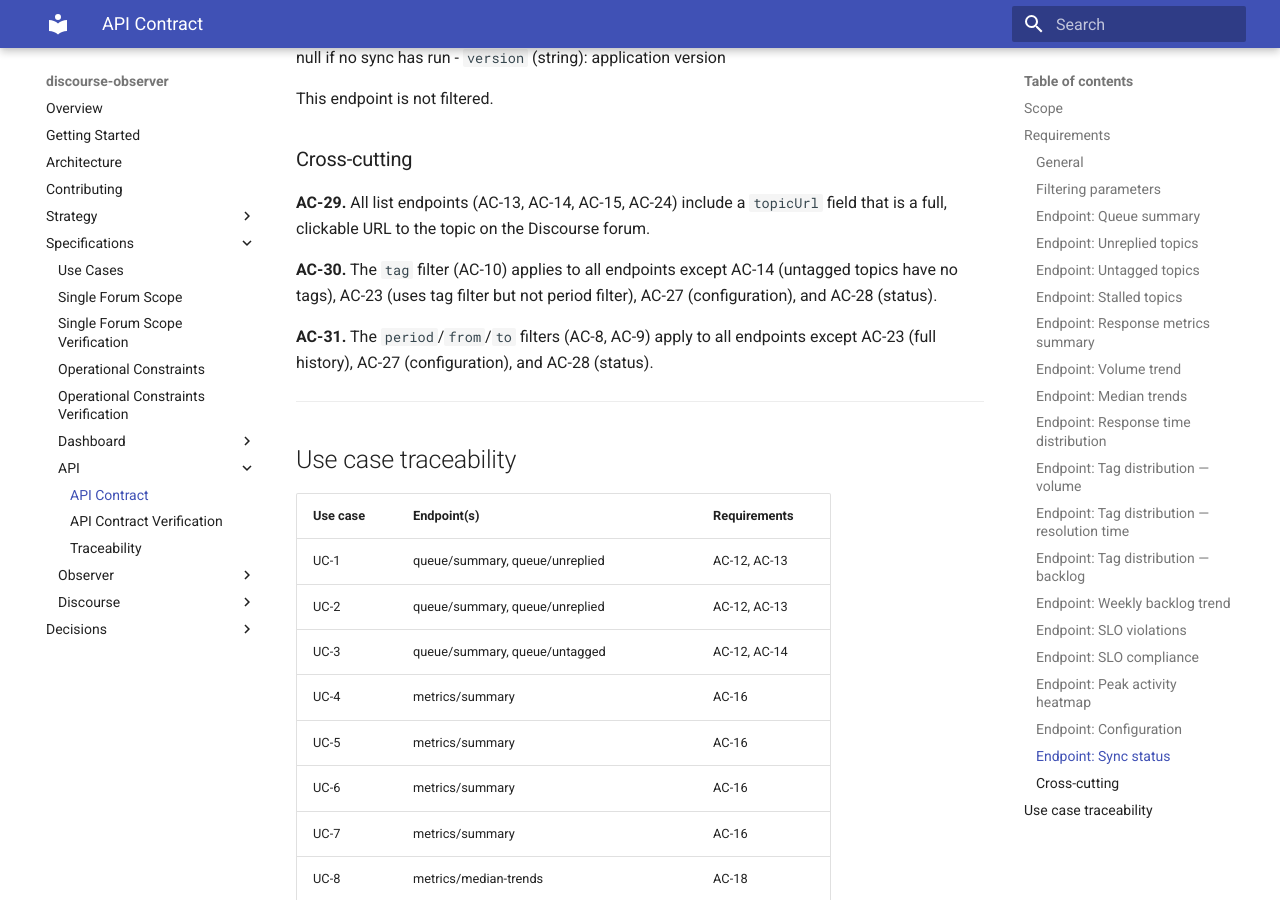
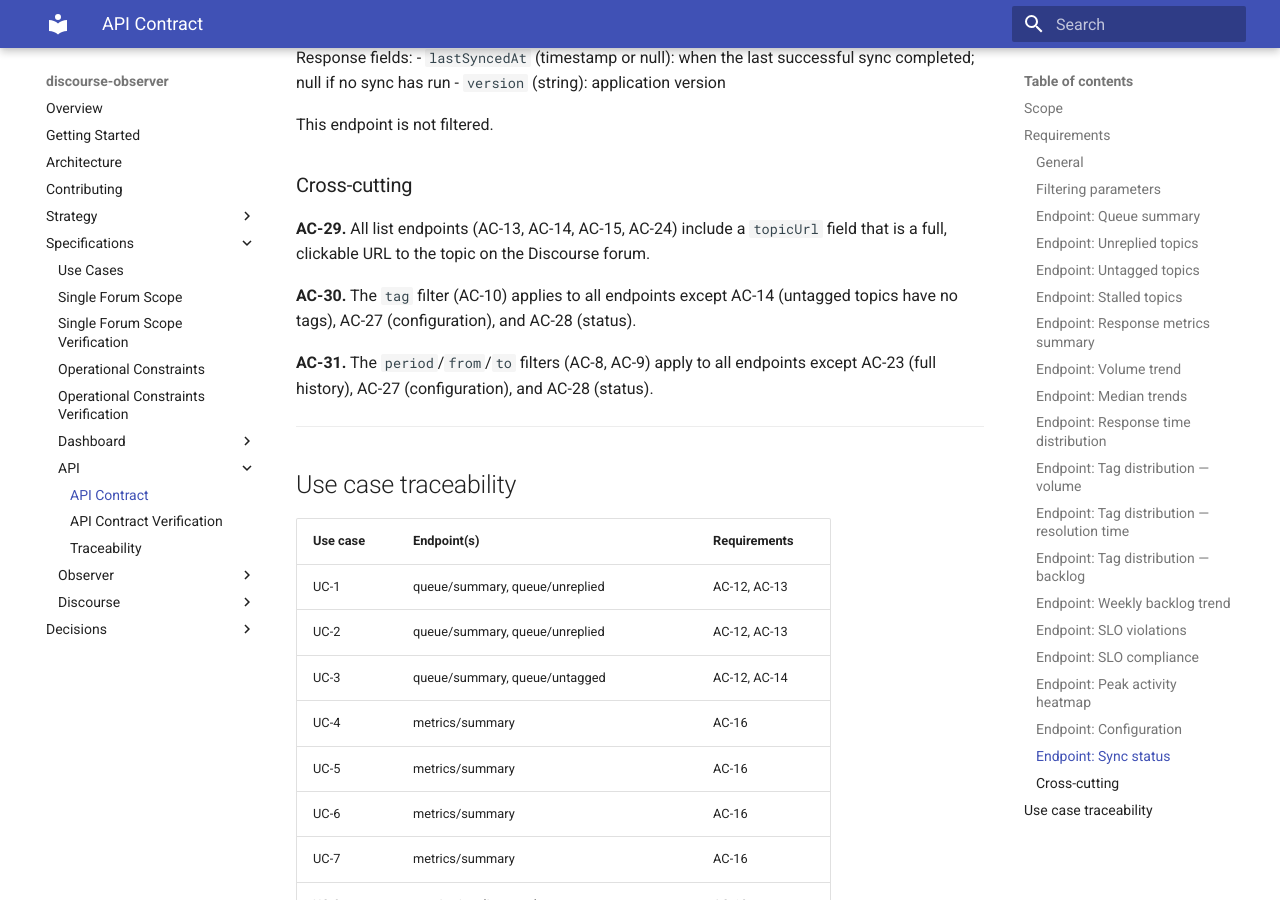
Before and after one commit to MorganDigitalAsyncTransparency/community, an MkDocs documentation site: the page built from discourse-observer/specs/api/api-contract.md, in a window 1280 px wide and 900 px high, scrolled down 7005 px. Built offline with MkDocs 1.6.1 and Material for MkDocs 9.7.7, drawn with Linux system fonts in a browser that asks for light colours; some of the changed text lies outside the part shown.

Commit message:
Fix Phase 6 review findings in API contract
- Rename ambiguous 'tag' field to 'strictestTag' in stalled endpoint
- Clarify from/to must be provided together and from <= to (AC-9)
- Fix AC-30 contradiction: backlog-trend does support tag filter

Co-Authored-By: Claude Opus 4.6 (1M context) <noreply@anthropic.com>

```diff
--- a/discourse-observer/specs/api/api-contract.md
+++ b/discourse-observer/specs/api/api-contract.md
@@ -103,7 +103,7 @@ Response: array of objects, each with:
 - `createdAt` (timestamp)
 - `tags` (string array)
 - `topicUrl` (string)
-- `tag` (string): the monitored tag with the strictest threshold, or null if unmonitored
+- `strictestTag` (string or null): the monitored tag with the strictest stalled-days threshold; null if no monitored tags
 - `thresholdDays` (integer): the stalled-days threshold applied
 - `thresholdIsDefault` (boolean): whether the threshold comes from config defaults
 - `daysSinceLastActivity` (integer): days since the topic's last activity
@@ -322,7 +322,7 @@ This endpoint is not filtered.
 
 **AC-29.** All list endpoints (AC-13, AC-14, AC-15, AC-24) include a `topicUrl` field that is a full, clickable URL to the topic on the Discourse forum.
 
-**AC-30.** The `tag` filter (AC-10) applies to all endpoints except AC-14 (untagged topics have no tags), AC-23 (uses tag filter but not period filter), AC-27 (configuration), and AC-28 (status).
+**AC-30.** The `tag` filter (AC-10) applies to all endpoints except AC-14 (untagged topics have no tags), AC-27 (configuration), and AC-28 (status).
 
 **AC-31.** The `period`/`from`/`to` filters (AC-8, AC-9) apply to all endpoints except AC-23 (full history), AC-27 (configuration), and AC-28 (status).
 
```
Also changed, not shown: other parts of discourse-observer/specs/api/api-contract.md (+1 -1 lines).
